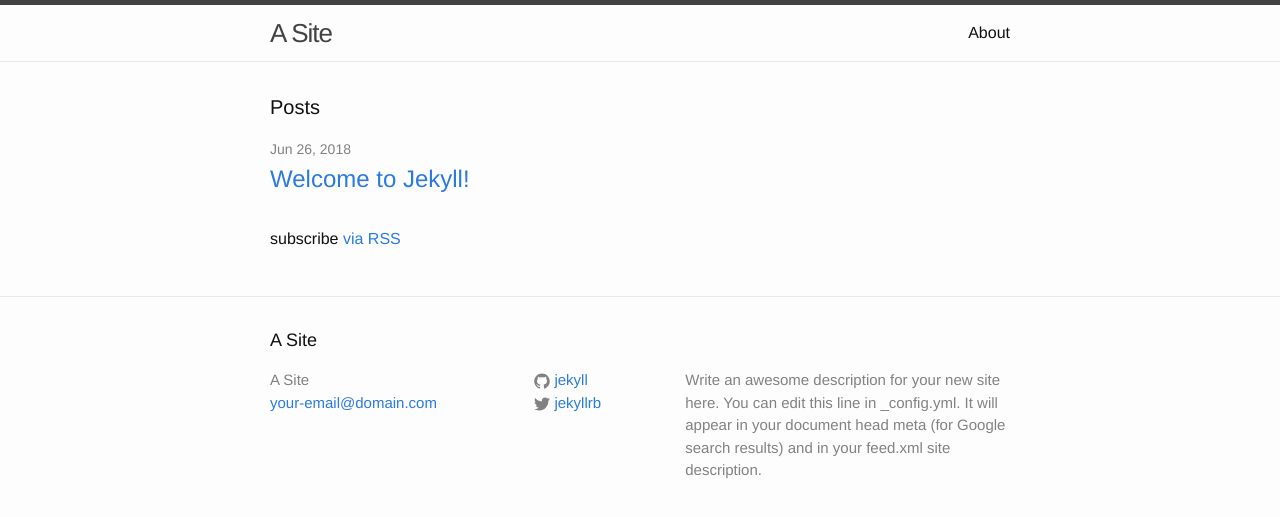
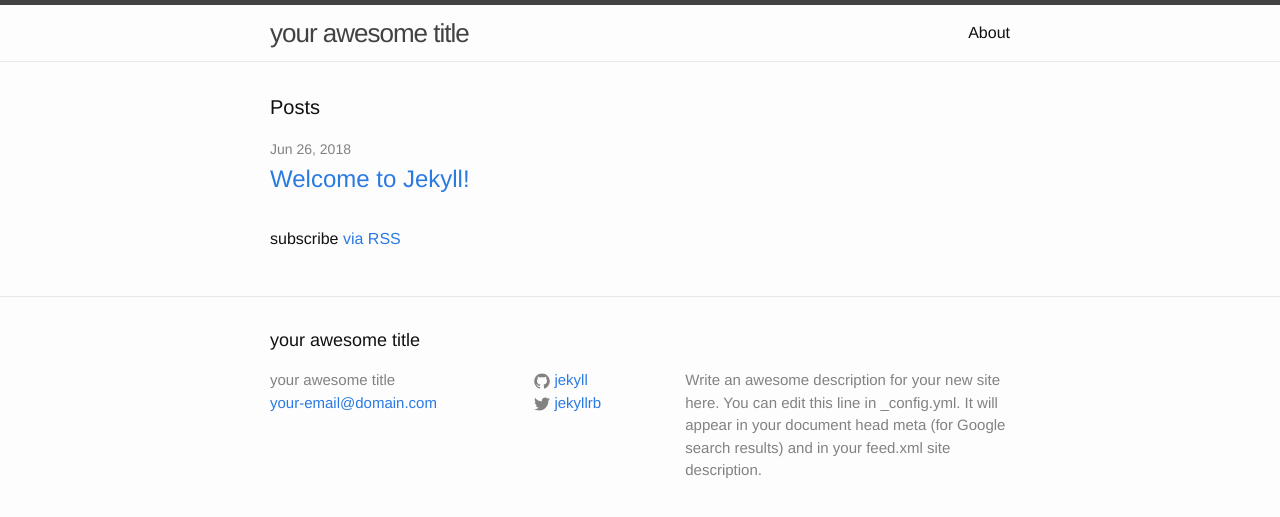
Before and after one commit to Jewel494/Jewel494.github.io, a Jekyll site: the page built from index.html, in a window 1280 px wide. Shown: the top 517 px of the page. Built offline with Jekyll 4.4.1, drawn with Linux system fonts in a browser that asks for light colours.

Commit message:
Update _config.yml

```diff
--- a/_config.yml
+++ b/_config.yml
@@ -6,7 +6,7 @@
 # 'jekyll serve'. If you change this file, please restart the server process.
 
 # Site settings
-title: A Site
+title: your awesome title
 email: your-email@domain.com
 description: > # this means to ignore newlines until "baseurl:"
   Write an awesome description for your new site here. You can edit this
```
